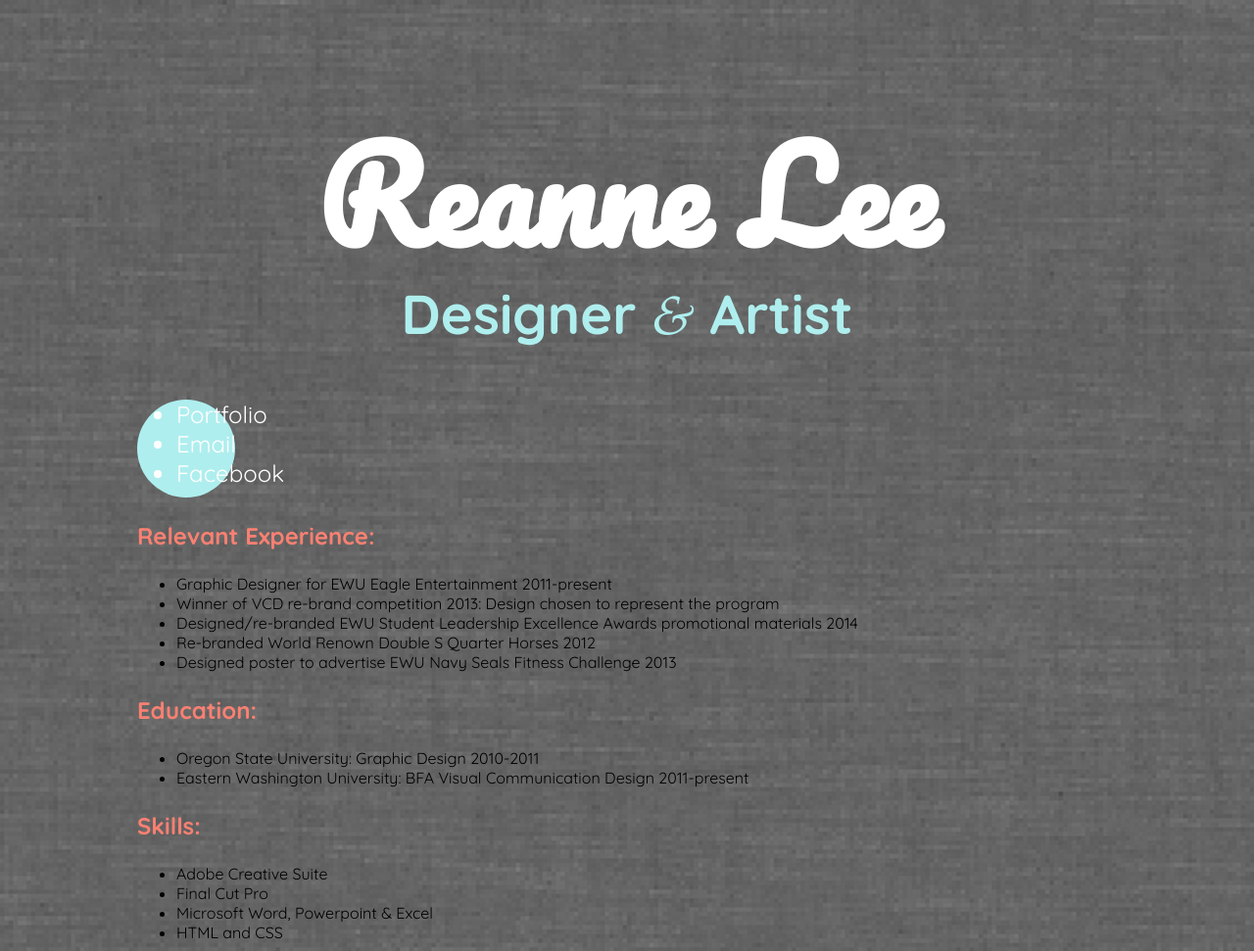
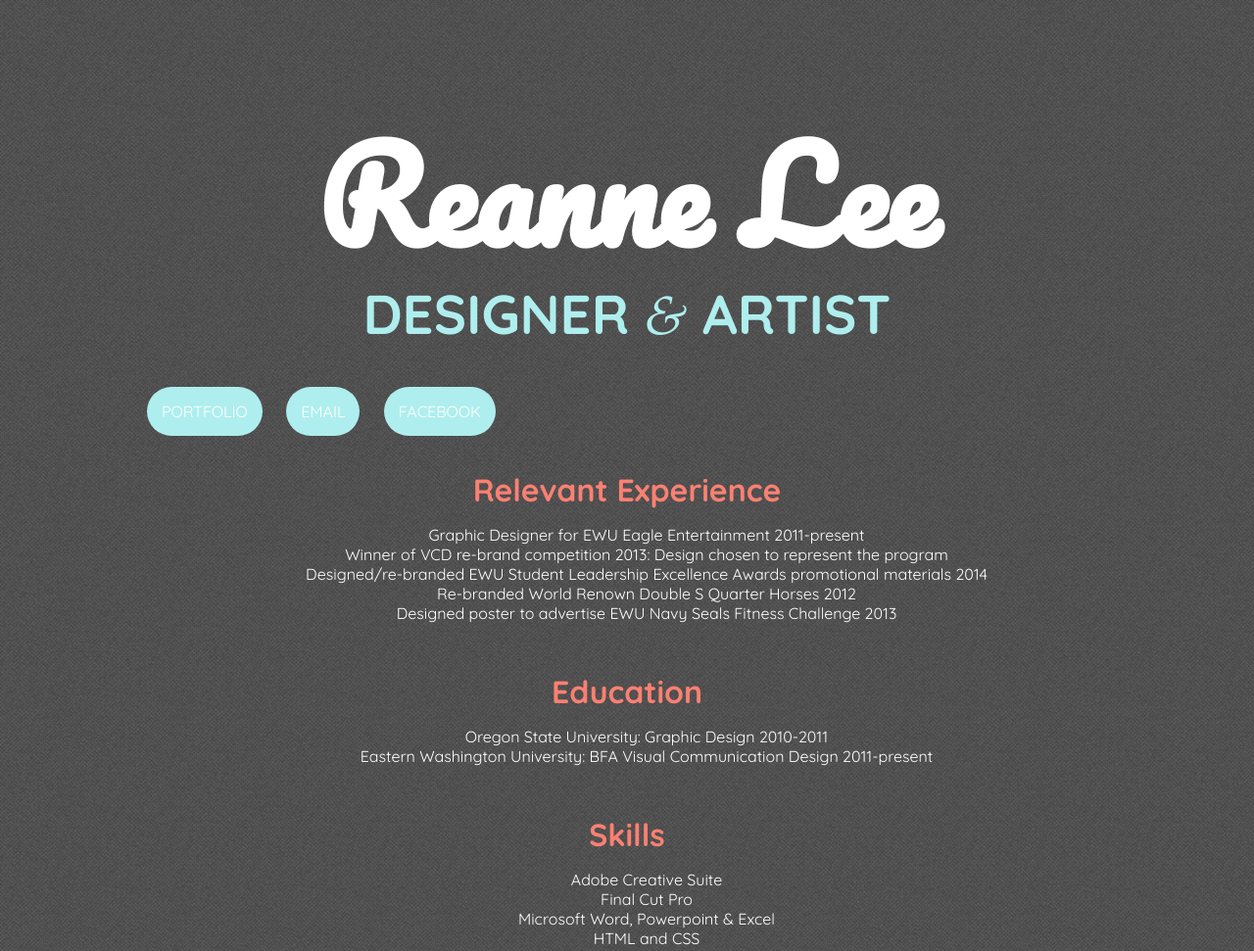
Before and after one commit to lreanne/p2-resume, a plain HTML site: page index.html in a window 1280 px wide. Shown: the top 971 px of the page at 98% size. Drawn offline with Linux system fonts and the light colour scheme.

Commit message:
Version 2
I can’t figure out how to center my nag links!

```diff
--- a/css/styles.css
+++ b/css/styles.css
@@ -4,8 +4,7 @@
 /* Show Grid */
 
 body {
-	background: url("../img/grey_wash_wall_@2x.png") no-repeat center center;
-	background-size: cover;
+	background: url("../img/tweed.png");
 	font-family: 'Quicksand', sans-serif;
 }
 
@@ -15,7 +14,6 @@ h1 {
 	color:white;
 	text-align: center;
 }
-
 
 .amp {
 font-family: Baskerville, 'Goudy Old Style', Palatino, 'Book Antiqua', serif;
@@ -31,26 +29,34 @@ h2 {
 	margin-top: -2em;
 }
 
-.links {
+nav a {
 	color:white;
-	font-size:1.5em;
-    display: block;
+	font-size:1em;
+	text-decoration: none;
     width: 100px;
     height: 100px;
     border-radius: 100px;
     background-color: paleturquoise;
+    margin: 10px;
+    padding: 15px;
+    text-align: center;
+    vertical-align: middle;
 }
 
+nav a:hover {
+	background: salmon;
 }
 
-.list {
-	color:white;
-	margin-top: -1em;
-	font-size:1em;
-
+li {
+	color: white;
+	text-align: center;
+	text-decoration: none;
+	list-style-type: none;
 }
 
 h3 {
 	color:salmon;
-	font-size: 1.5em;
+	font-size: 2em;
+	text-align: center;
+	margin: 50px 0 0 0;
 }
--- a/index.html
+++ b/index.html
@@ -22,18 +22,17 @@
 		<!-- Your Content -->
 <h1>Reanne Lee</h1>
 
-<h2>Designer <span class="amp">&amp;</span> Artist</h2>
+<h2>DESIGNER <span class="amp">&amp;</span> ARTIST</h2>
 
-<div class="links">
-	<ul>
-		<li>Portfolio</li>
-		<li>Email</li>
-		<li>Facebook</li>
-	</ul>
-</div>
+<section>
+	<nav>
+		<a href="http://myportfolio">PORTFOLIO</a>
+		<a href="http://myportfolio">EMAIL</a>
+		<a href="http://myportfolio">FACEBOOK</a>
+	</nav>
+</section>
 
-<h3>Relevant Experience:</h3>
-	<div class="list">
+<h3>Relevant Experience</h3>
 		<ul>
 			<li>Graphic Designer for EWU Eagle Entertainment 2011-present</li>
 			<li>Winner of VCD re-brand competition 2013: Design chosen to represent the program</li>
@@ -41,28 +40,22 @@
 			<li>Re-branded World Renown Double S Quarter Horses 2012</li>
 			<li>Designed poster to advertise EWU Navy Seals Fitness Challenge 2013</li>
 		</ul>
-	</div>
 
-<h3>Education:</h3>
-	<div class="list">
+<h3>Education</h3>
 		<ul>
 			<li>Oregon State University: Graphic Design 2010-2011</li>
 			<li>Eastern Washington University: BFA Visual Communication Design 2011-present</li>
 		</ul>
-	</div>
 
-<h3>Skills:</h3>
-<div class="list">
+<h3>Skills</h3>
 		<ul>
 			<li>Adobe Creative Suite</li>
 			<li>Final Cut Pro</li>
 			<li>Microsoft Word, Powerpoint & Excel</li>
 			<li>HTML and CSS</li>
 		</ul>
-	</div>
 
 <h3>Creative Fields</h3>
-	<div class="list">
 		<ul>
 			<li>Graphic Design</li>
 			<li>Web Design</li>
@@ -71,7 +64,6 @@
 			<li>Motion Graphics</li>
 			<li>Fine Art</li>
 		</ul>
-	</div>
 
 
 
```
Also changed, not shown: img/grey_wash_wall_@2X.png (deleted), img/tweed.png (added), img/tweed_@2X.png (deleted).
